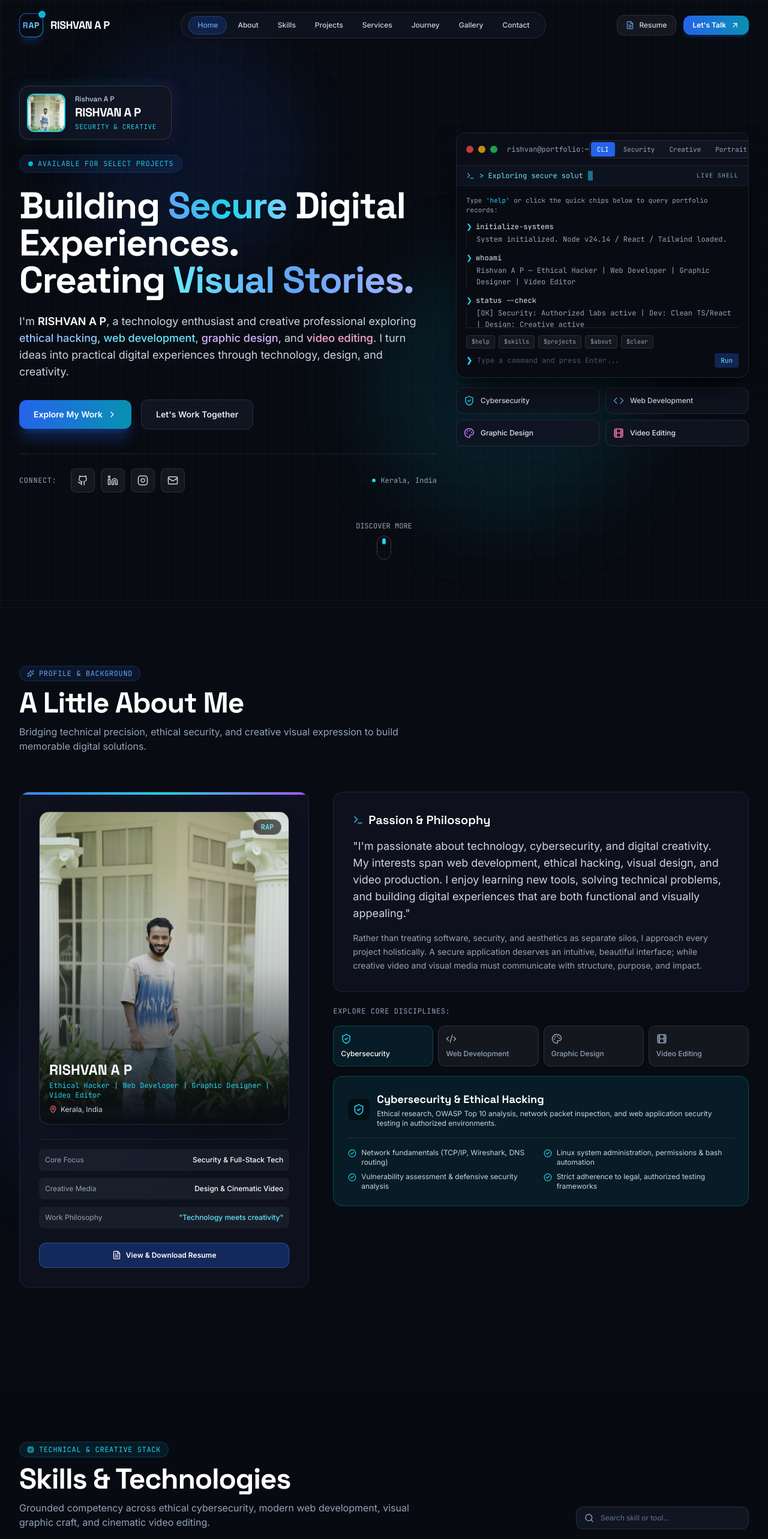
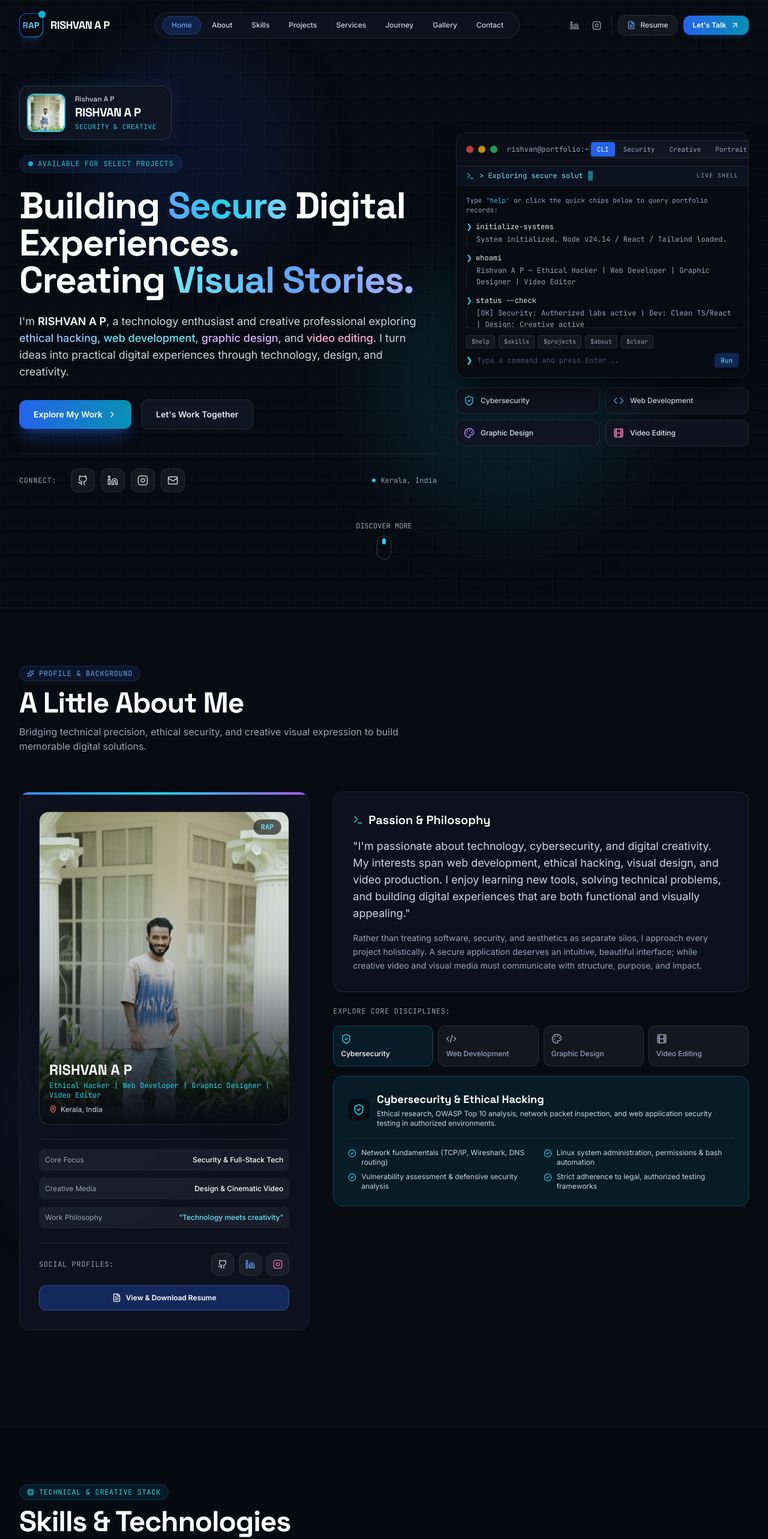
Before and after one commit to risvanap/rishvanap-portfolio, a React (Vite) app: page / in a window 1280 px wide. Shown: the top 2566 px of the page at 60% size. Built offline with nearby package versions, Linux system fonts and the light colour scheme.

Commit message:
feat: add LinkedIn and Instagram social profile icons

```diff
--- a/src/components/AboutSection.tsx
+++ b/src/components/AboutSection.tsx
@@ -11,6 +11,7 @@ import {
   Terminal
 } from 'lucide-react';
 import { PERSONAL_INFO } from '../data/portfolioData';
+import { GithubIcon, LinkedinIcon, InstagramIcon } from './Icons';
 
 interface AboutSectionProps {
   onOpenResume: () => void;
@@ -156,6 +157,47 @@ export const AboutSection: React.FC<AboutSectionProps> = ({ onOpenResume }) => {
                 </div>
               </div>
 
+              {/* Social Profiles */}
+              <div className="pt-4 border-t border-white/10 mb-4 flex items-center justify-between">
+                <span className="text-xs font-mono uppercase tracking-wider text-slate-400">
+                  Social Profiles:
+                </span>
+                <div className="flex items-center gap-2">
+                  <a
+                    href={PERSONAL_INFO.githubUrl}
+                    target="_blank"
+                    rel="noreferrer"
+                    className="p-2.5 rounded-xl bg-white/5 hover:bg-white/10 text-slate-300 hover:text-white border border-white/10 hover:border-slate-400 transition-all shadow-sm"
+                    aria-label="GitHub Profile"
+                    title="GitHub"
+                  >
+                    <GithubIcon size={16} />
+                  </a>
+
+                  <a
+                    href={PERSONAL_INFO.linkedinUrl}
+                    target="_blank"
+                    rel="noreferrer"
+                    className="p-2.5 rounded-xl bg-white/5 hover:bg-blue-600/15 text-slate-300 hover:text-blue-400 border border-white/10 hover:border-blue-500/40 transition-all shadow-sm"
+                    aria-label="LinkedIn Profile"
+                    title="LinkedIn"
+                  >
+                    <LinkedinIcon size={16} className="text-blue-400" />
+                  </a>
+
+                  <a
+                    href={PERSONAL_INFO.instagramUrl}
+                    target="_blank"
+                    rel="noreferrer"
+                    className="p-2.5 rounded-xl bg-white/5 hover:bg-pink-600/15 text-slate-300 hover:text-pink-400 border border-white/10 hover:border-pink-500/40 transition-all shadow-sm"
+                    aria-label="Instagram Profile"
+                    title="Instagram"
+                  >
+                    <InstagramIcon size={16} className="text-pink-400" />
+                  </a>
+                </div>
+              </div>
+
               {/* Resume Download Action */}
               <button
                 onClick={onOpenResume}
--- a/src/components/ContactSection.tsx
+++ b/src/components/ContactSection.tsx
@@ -203,35 +203,39 @@ export const ContactSection: React.FC<ContactSectionProps> = ({ preselectedServi
                 <span className="text-xs font-mono uppercase tracking-wider text-slate-400 block mb-3">
                   Social Profiles:
                 </span>
+
                 <div className="flex items-center gap-3">
                   <a
                     href={PERSONAL_INFO.githubUrl}
                     target="_blank"
                     rel="noreferrer"
-                    className="p-3 rounded-xl bg-white/5 hover:bg-white/10 text-slate-300 hover:text-white border border-white/10 transition-colors flex items-center gap-2 text-xs"
+                    className="w-11 h-11 rounded-xl bg-white/5 hover:bg-white/10 text-slate-300 hover:text-white border border-white/10 hover:border-slate-400 transition-all flex items-center justify-center group shadow-sm"
+                    aria-label="GitHub Profile"
+                    title="GitHub"
                   >
-                    <GithubIcon size={16} />
-                    <span>GitHub</span>
+                    <GithubIcon size={18} className="group-hover:scale-110 transition-transform" />
                   </a>
 
                   <a
                     href={PERSONAL_INFO.linkedinUrl}
                     target="_blank"
                     rel="noreferrer"
-                    className="p-3 rounded-xl bg-white/5 hover:bg-white/10 text-slate-300 hover:text-white border border-white/10 transition-colors flex items-center gap-2 text-xs"
+                    className="w-11 h-11 rounded-xl bg-white/5 hover:bg-blue-600/15 text-slate-300 hover:text-blue-400 border border-white/10 hover:border-blue-500/40 transition-all flex items-center justify-center group shadow-sm"
+                    aria-label="LinkedIn Profile"
+                    title="LinkedIn"
                   >
-                    <LinkedinIcon size={16} />
-                    <span>LinkedIn</span>
+                    <LinkedinIcon size={18} className="text-blue-400 group-hover:scale-110 transition-transform" />
                   </a>
 
                   <a
                     href={PERSONAL_INFO.instagramUrl}
                     target="_blank"
                     rel="noreferrer"
-                    className="p-3 rounded-xl bg-white/5 hover:bg-white/10 text-slate-300 hover:text-white border border-white/10 transition-colors flex items-center gap-2 text-xs"
+                    className="w-11 h-11 rounded-xl bg-white/5 hover:bg-pink-600/15 text-slate-300 hover:text-pink-400 border border-white/10 hover:border-pink-500/40 transition-all flex items-center justify-center group shadow-sm"
+                    aria-label="Instagram Profile"
+                    title="Instagram"
                   >
-                    <InstagramIcon size={16} />
-                    <span>Instagram</span>
+                    <InstagramIcon size={18} className="text-pink-400 group-hover:scale-110 transition-transform" />
                   </a>
                 </div>
               </div>
--- a/src/components/Footer.tsx
+++ b/src/components/Footer.tsx
@@ -77,8 +77,9 @@ export const Footer: React.FC = () => {
                 href={PERSONAL_INFO.githubUrl}
                 target="_blank"
                 rel="noreferrer"
-                className="p-2.5 rounded-xl bg-white/5 hover:bg-white/10 text-slate-400 hover:text-white border border-white/10 transition-colors"
-                aria-label="GitHub"
+                className="p-2.5 rounded-xl bg-white/5 hover:bg-cyan-600/10 text-slate-400 hover:text-cyan-400 border border-white/10 hover:border-cyan-500/30 transition-all"
+                aria-label="GitHub Profile"
+                title="GitHub: github.com/risvanap"
               >
                 <GithubIcon size={16} />
               </a>
@@ -86,8 +87,9 @@ export const Footer: React.FC = () => {
                 href={PERSONAL_INFO.linkedinUrl}
                 target="_blank"
                 rel="noreferrer"
-                className="p-2.5 rounded-xl bg-white/5 hover:bg-white/10 text-slate-400 hover:text-white border border-white/10 transition-colors"
-                aria-label="LinkedIn"
+                className="p-2.5 rounded-xl bg-white/5 hover:bg-blue-600/10 text-slate-400 hover:text-blue-400 border border-white/10 hover:border-blue-500/30 transition-all"
+                aria-label="LinkedIn Profile"
+                title="LinkedIn: www.linkedin.com/in/rishvanap"
               >
                 <LinkedinIcon size={16} />
               </a>
@@ -95,8 +97,9 @@ export const Footer: React.FC = () => {
                 href={PERSONAL_INFO.instagramUrl}
                 target="_blank"
                 rel="noreferrer"
-                className="p-2.5 rounded-xl bg-white/5 hover:bg-white/10 text-slate-400 hover:text-white border border-white/10 transition-colors"
-                aria-label="Instagram"
+                className="p-2.5 rounded-xl bg-white/5 hover:bg-pink-600/10 text-slate-400 hover:text-pink-400 border border-white/10 hover:border-pink-500/30 transition-all"
+                aria-label="Instagram Profile"
+                title="Instagram: https://www.instagram.com/risvan_ap (@risvan_ap)"
               >
                 <InstagramIcon size={16} />
               </a>
--- a/src/components/Hero.tsx
+++ b/src/components/Hero.tsx
@@ -65,7 +65,13 @@ export const Hero: React.FC = () => {
 
     let output = '';
     if (cmd === 'help') {
-      output = 'Available commands: about, skills, projects, services, contact, clear, date';
+      output = 'Available commands: about, skills, projects, services, socials, contact, clear, date';
+    } else if (cmd === 'socials' || cmd === 'social' || cmd === 'links') {
+      output = `LinkedIn: ${PERSONAL_INFO.linkedinUrl} | Instagram: ${PERSONAL_INFO.instagramUrl} | GitHub: ${PERSONAL_INFO.githubUrl}`;
+    } else if (cmd === 'linkedin') {
+      output = `LinkedIn Profile: ${PERSONAL_INFO.linkedinUrl} (www.linkedin.com/in/rishvanap)`;
+    } else if (cmd === 'instagram') {
+      output = `Instagram Profile: ${PERSONAL_INFO.instagramUrl} (@risvan_ap)`;
     } else if (cmd === 'about') {
       output = `${PERSONAL_INFO.aboutParagraph} Location: ${PERSONAL_INFO.location}`;
     } else if (cmd === 'skills') {
@@ -178,9 +184,9 @@ export const Hero: React.FC = () => {
                   href={PERSONAL_INFO.githubUrl}
                   target="_blank"
                   rel="noreferrer"
-                  className="p-2.5 rounded-lg bg-white/5 hover:bg-white/10 text-slate-300 hover:text-white border border-white/10 transition-colors"
+                  className="p-2.5 rounded-xl bg-white/5 hover:bg-white/10 text-slate-300 hover:text-white border border-white/10 hover:border-slate-400 transition-all shadow-sm"
                   aria-label="GitHub Profile"
-                  title="GitHub"
+                  title="GitHub: github.com/risvanap"
                 >
                   <GithubIcon size={18} />
                 </a>
@@ -189,9 +195,9 @@ export const Hero: React.FC = () => {
                   href={PERSONAL_INFO.linkedinUrl}
                   target="_blank"
                   rel="noreferrer"
-                  className="p-2.5 rounded-lg bg-white/5 hover:bg-white/10 text-slate-300 hover:text-white border border-white/10 transition-colors"
+                  className="p-2.5 rounded-xl bg-white/5 hover:bg-blue-600/15 text-slate-300 hover:text-blue-400 border border-white/10 hover:border-blue-500/40 transition-all shadow-sm"
                   aria-label="LinkedIn Profile"
-                  title="LinkedIn"
+                  title="LinkedIn: www.linkedin.com/in/rishvanap"
                 >
                   <LinkedinIcon size={18} />
                 </a>
@@ -200,16 +206,16 @@ export const Hero: React.FC = () => {
                   href={PERSONAL_INFO.instagramUrl}
                   target="_blank"
                   rel="noreferrer"
-                  className="p-2.5 rounded-lg bg-white/5 hover:bg-white/10 text-slate-300 hover:text-white border border-white/10 transition-colors"
+                  className="p-2.5 rounded-xl bg-white/5 hover:bg-pink-600/15 text-slate-300 hover:text-pink-400 border border-white/10 hover:border-pink-500/40 transition-all shadow-sm"
                   aria-label="Instagram Profile"
-                  title="Instagram"
+                  title="Instagram: https://www.instagram.com/risvan_ap (@risvan_ap)"
                 >
                   <InstagramIcon size={18} />
                 </a>
 
                 <a
                   href={`mailto:${PERSONAL_INFO.email}`}
-                  className="p-2.5 rounded-lg bg-white/5 hover:bg-white/10 text-slate-300 hover:text-white border border-white/10 transition-colors"
+                  className="p-2.5 rounded-xl bg-white/5 hover:bg-cyan-600/15 text-slate-300 hover:text-cyan-400 border border-white/10 hover:border-cyan-500/40 transition-all shadow-sm"
                   aria-label="Email"
                   title={`Email: ${PERSONAL_INFO.email}`}
                 >
--- a/src/components/Navbar.tsx
+++ b/src/components/Navbar.tsx
@@ -6,6 +6,7 @@ import {
   ArrowUpRight
 } from 'lucide-react';
 import { PERSONAL_INFO } from '../data/portfolioData';
+import { LinkedinIcon, InstagramIcon } from './Icons';
 
 interface NavbarProps {
   onOpenResume: () => void;
@@ -93,8 +94,31 @@ export const Navbar: React.FC<NavbarProps> = ({ onOpenResume, activeSection }) =
               })}
             </nav>
 
-            {/* Actions: Resume & Let's Talk CTA */}
-            <div className="hidden sm:flex items-center gap-3">
+            {/* Actions: Social Profiles, Resume & Let's Talk CTA */}
+            <div className="hidden sm:flex items-center gap-2.5">
+              <div className="hidden md:flex items-center gap-1 pr-2 border-r border-white/10">
+                <a
+                  href={PERSONAL_INFO.linkedinUrl}
+                  target="_blank"
+                  rel="noreferrer"
+                  className="p-2 rounded-xl text-slate-400 hover:text-blue-400 hover:bg-white/5 border border-transparent hover:border-blue-500/30 transition-all"
+                  aria-label="LinkedIn Profile"
+                  title="LinkedIn: www.linkedin.com/in/rishvanap"
+                >
+                  <LinkedinIcon size={15} />
+                </a>
+                <a
+                  href={PERSONAL_INFO.instagramUrl}
+                  target="_blank"
+                  rel="noreferrer"
+                  className="p-2 rounded-xl text-slate-400 hover:text-pink-400 hover:bg-white/5 border border-transparent hover:border-pink-500/30 transition-all"
+                  aria-label="Instagram Profile"
+                  title="Instagram: @risvan_ap"
+                >
+                  <InstagramIcon size={15} />
+                </a>
+              </div>
+
               <button
                 onClick={onOpenResume}
                 className="flex items-center gap-2 px-3.5 py-2 rounded-xl text-xs font-medium text-slate-300 hover:text-white bg-white/5 hover:bg-white/10 border border-white/10 transition-all hover:border-slate-500"
@@ -164,6 +188,30 @@ export const Navbar: React.FC<NavbarProps> = ({ onOpenResume, activeSection }) =
           </div>
 
           <div className="flex flex-col gap-3 pt-6 border-t border-white/10">
+            {/* Social Profiles in Mobile Drawer */}
+            <div className="flex items-center justify-center gap-3 pb-2">
+              <a
+                href={PERSONAL_INFO.linkedinUrl}
+                target="_blank"
+                rel="noreferrer"
+                className="p-2.5 rounded-xl bg-white/5 border border-white/10 text-slate-300 hover:text-blue-400 hover:border-blue-500/40 transition-colors"
+                aria-label="LinkedIn Profile"
+                title="LinkedIn"
+              >
+                <LinkedinIcon size={18} className="text-blue-400" />
+              </a>
+              <a
+                href={PERSONAL_INFO.instagramUrl}
+                target="_blank"
+                rel="noreferrer"
+                className="p-2.5 rounded-xl bg-white/5 border border-white/10 text-slate-300 hover:text-pink-400 hover:border-pink-500/40 transition-colors"
+                aria-label="Instagram Profile"
+                title="Instagram"
+              >
+                <InstagramIcon size={18} className="text-pink-400" />
+              </a>
+            </div>
+
             <button
               onClick={() => {
                 setMobileMenuOpen(false);
--- a/src/components/ResumeModal.tsx
+++ b/src/components/ResumeModal.tsx
@@ -7,6 +7,7 @@ import {
   Globe
 } from 'lucide-react';
 import { PERSONAL_INFO, SKILL_CATEGORIES, PROJECTS, JOURNEY_MILESTONES } from '../data/portfolioData';
+import { LinkedinIcon, InstagramIcon } from './Icons';
 
 interface ResumeModalProps {
   isOpen: boolean;
@@ -106,13 +107,37 @@ export const ResumeModal: React.FC<ResumeModalProps> = ({ isOpen, onClose }) =>
                 <Phone size={12} className="text-cyan-400" />
                 <span>{PERSONAL_INFO.phone}</span>
               </div>
-              <div className="flex items-center sm:justify-end gap-1.5">
-                <Globe size={12} className="text-cyan-400" />
-                <span>github.com/risvanap</span>
-              </div>
-              <div className="flex items-center sm:justify-end gap-1.5">
-                <Globe size={12} className="text-cyan-400" />
-                <span>linkedin.com/in/rishvanap</span>
+              <div className="flex items-center sm:justify-end gap-2 pt-1">
+                <a
+                  href={PERSONAL_INFO.githubUrl}
+                  target="_blank"
+                  rel="noreferrer"
+                  className="p-1.5 rounded-lg bg-white/5 hover:bg-white/10 text-slate-400 hover:text-cyan-400 border border-white/10 transition-colors"
+                  aria-label="GitHub Profile"
+                  title="GitHub"
+                >
+                  <Globe size={13} className="text-cyan-400" />
+                </a>
+                <a
+                  href={PERSONAL_INFO.linkedinUrl}
+                  target="_blank"
+                  rel="noreferrer"
+                  className="p-1.5 rounded-lg bg-white/5 hover:bg-white/10 text-slate-400 hover:text-blue-400 border border-white/10 transition-colors"
+                  aria-label="LinkedIn Profile"
+                  title="LinkedIn"
+                >
+                  <LinkedinIcon size={13} className="text-blue-400" />
+                </a>
+                <a
+                  href={PERSONAL_INFO.instagramUrl}
+                  target="_blank"
+                  rel="noreferrer"
+                  className="p-1.5 rounded-lg bg-white/5 hover:bg-white/10 text-slate-400 hover:text-pink-400 border border-white/10 transition-colors"
+                  aria-label="Instagram Profile"
+                  title="Instagram"
+                >
+                  <InstagramIcon size={13} className="text-pink-400" />
+                </a>
               </div>
             </div>
           </div>
--- a/src/data/portfolioData.ts
+++ b/src/data/portfolioData.ts
@@ -83,6 +83,29 @@ export const PERSONAL_INFO = {
   githubUrl: "https://github.com/risvanap",
   linkedinUrl: "https://www.linkedin.com/in/rishvanap",
   instagramUrl: "https://www.instagram.com/risvan_ap",
+  socialProfiles: [
+    {
+      name: "LinkedIn",
+      handle: "in/rishvanap",
+      url: "https://www.linkedin.com/in/rishvanap",
+      fullUrlDisplay: "www.linkedin.com/in/rishvanap",
+      description: "Professional networking & security research"
+    },
+    {
+      name: "Instagram",
+      handle: "@risvan_ap",
+      url: "https://www.instagram.com/risvan_ap",
+      fullUrlDisplay: "instagram.com/risvan_ap",
+      description: "Visual creatives, posters & cinematic video reels"
+    },
+    {
+      name: "GitHub",
+      handle: "risvanap",
+      url: "https://github.com/risvanap",
+      fullUrlDisplay: "github.com/risvanap",
+      description: "Source code & cybersecurity projects"
+    }
+  ],
   stats: [
     { label: "Core Disciplines", value: "4 Pillars" },
     { label: "Security & Dev Labs", value: "15+ Modules" },
```
Also changed, not shown: src/components/CreativeGallery.tsx (line endings or trailing spaces).
